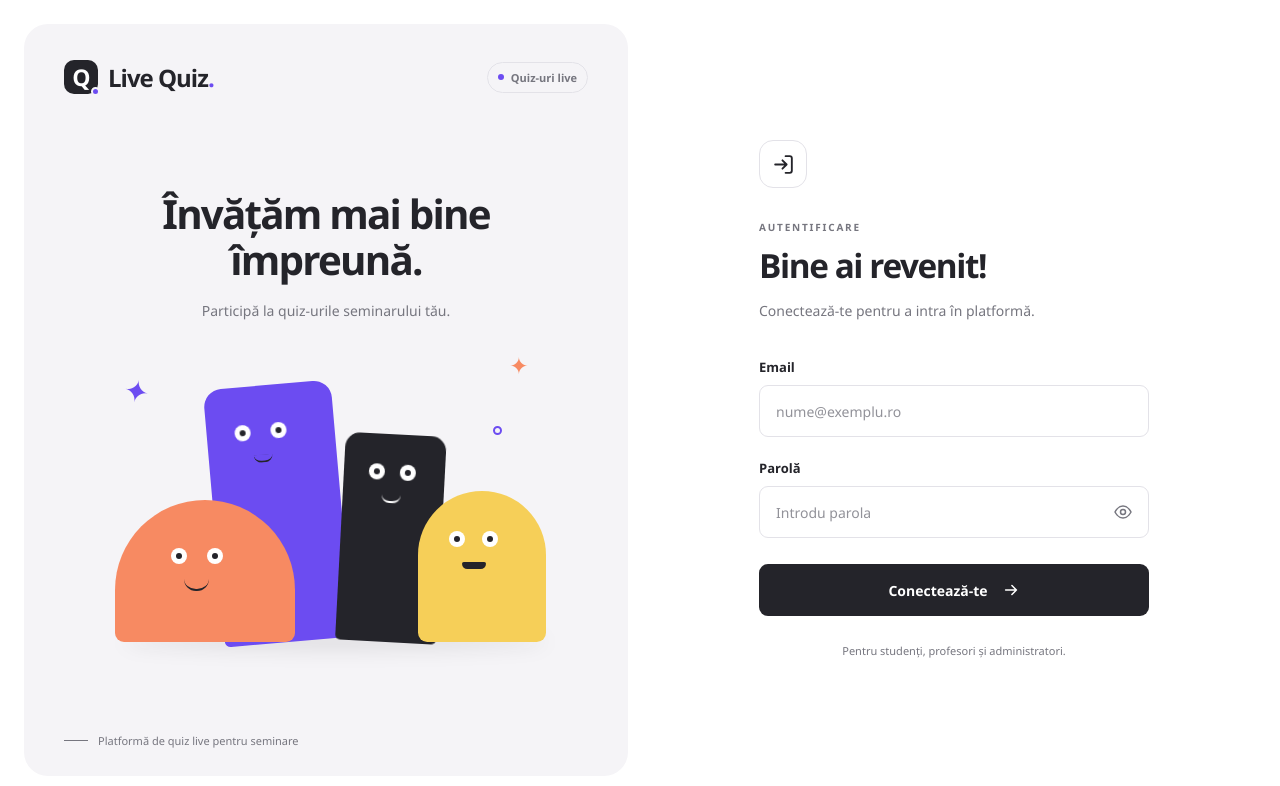
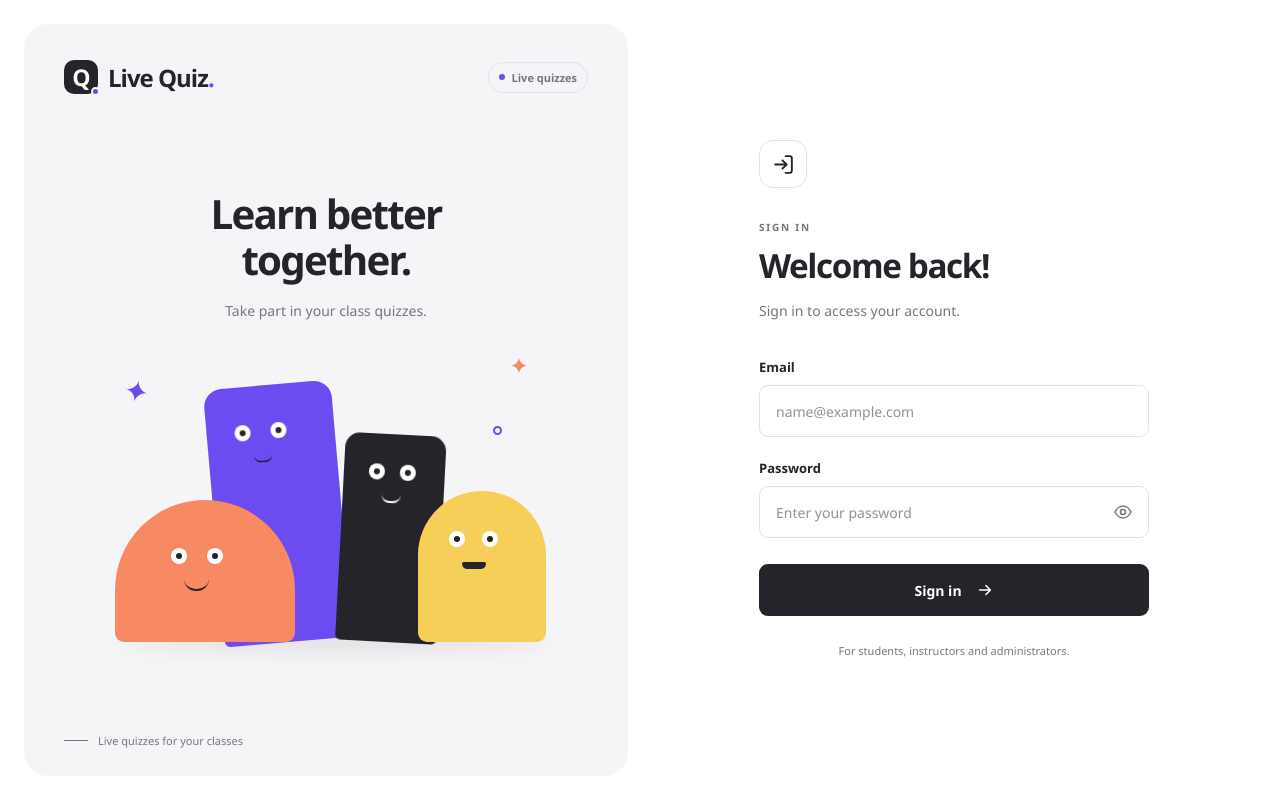
Before and after one commit to live-quiz-platform/live-quiz, an Angular app in the folder frontend/: page /login in a window 1280 px wide. Shown: the top 786 px of the page. Built offline with nearby package versions, Linux system fonts and the light colour scheme.

Commit message:
Update login text

```diff
--- a/frontend/src/app/app.routes.ts
+++ b/frontend/src/app/app.routes.ts
@@ -5,7 +5,7 @@ export const routes: Routes = [
     path: 'login',
     loadComponent: () =>
       import('./auth/login-page/login-page').then((page) => page.LoginPage),
-    title: 'Autentificare | Live Quiz'
+    title: 'Sign in | Live Quiz'
   },
   { path: '', redirectTo: 'login', pathMatch: 'full' },
   { path: '**', redirectTo: 'login' }
--- a/frontend/src/app/auth/login-form/login-form.html
+++ b/frontend/src/app/auth/login-form/login-form.html
@@ -2,7 +2,7 @@
   <div class="form-field">
     <label for="email">Email</label>
     <input id="email" name="email" type="email" autocomplete="username"
-      inputmode="email" placeholder="nume@exemplu.ro" spellcheck="false"
+      inputmode="email" placeholder="name@example.com" spellcheck="false"
       formControlName="email" required
       [class.input-invalid]="hasError('email')"
       [attr.aria-invalid]="hasError('email') ? 'true' : null"
@@ -10,27 +10,27 @@
     @if (hasError('email')) {
       <p class="field-error" id="email-error" role="alert">
         @if (loginForm.controls.email.hasError('required')) {
-          Introdu adresa de email.
+          Enter your email address.
         } @else {
-          Introdu o adresă de email validă.
+          Enter a valid email address.
         }
       </p>
     }
   </div>
 
   <div class="form-field">
-    <label for="password">Parolă</label>
+    <label for="password">Password</label>
     <div class="password-field" (focusin)="onPasswordFocus()"
       (focusout)="onPasswordBlur($event)">
       <input id="password" name="password"
         [type]="passwordVisible() ? 'text' : 'password'"
-        autocomplete="current-password" placeholder="Introdu parola"
+        autocomplete="current-password" placeholder="Enter your password"
         formControlName="password" required
         [class.input-invalid]="hasError('password')"
         [attr.aria-invalid]="hasError('password') ? 'true' : null"
         [attr.aria-describedby]="hasError('password') ? 'password-error' : null">
       <button class="password-toggle" type="button" aria-controls="password"
-        [attr.aria-label]="passwordVisible() ? 'Ascunde parola' : 'Arată parola'"
+        [attr.aria-label]="passwordVisible() ? 'Hide password' : 'Show password'"
         [attr.aria-pressed]="passwordVisible()"
         (click)="togglePasswordVisibility()">
         <svg viewBox="0 0 20 20" fill="none" aria-hidden="true">
@@ -45,12 +45,12 @@
       </button>
     </div>
     @if (hasError('password')) {
-      <p class="field-error" id="password-error" role="alert">Introdu parola.</p>
+      <p class="field-error" id="password-error" role="alert">Enter your password.</p>
     }
   </div>
 
   <button class="login-button" type="submit">
-    Conectează-te
+    Sign in
     <svg viewBox="0 0 20 20" fill="none" aria-hidden="true">
       <path d="M4 10h12m-5-5 5 5-5 5" stroke="currentColor"
         stroke-width="1.7" stroke-linecap="round" stroke-linejoin="round"/>
--- a/frontend/src/app/auth/login-page/login-page.html
+++ b/frontend/src/app/auth/login-page/login-page.html
@@ -1,17 +1,17 @@
 <main class="login-page">
   <section class="welcome-panel" aria-labelledby="welcome-title">
     <header class="welcome-header">
-      <a class="brand" href="/login" aria-label="Live Quiz, pagina de autentificare">
+      <a class="brand" href="/login" aria-label="Live Quiz, sign-in page">
         <span class="brand-mark" aria-hidden="true">Q<span></span></span>
         <span>Live Quiz<span class="brand-period">.</span></span>
       </a>
-      <span class="live-badge"><span></span> Quiz-uri live</span>
+      <span class="live-badge"><span></span> Live quizzes</span>
     </header>
 
     <div class="welcome-content">
       <div class="welcome-copy">
-        <h2 id="welcome-title">Învățăm mai bine<br>împreună.</h2>
-        <p>Participă la quiz-urile seminarului tău.</p>
+        <h2 id="welcome-title">Learn better<br>together.</h2>
+        <p>Take part in your class quizzes.</p>
       </div>
 
       <app-login-characters [passwordActive]="passwordActive()" />
@@ -19,7 +19,7 @@
 
     <footer class="welcome-footer">
       <span class="footer-line" aria-hidden="true"></span>
-      Platformă de quiz live pentru seminare
+      Live quizzes for your classes
     </footer>
   </section>
 
@@ -33,14 +33,14 @@
       </span>
 
       <header class="login-heading">
-        <p class="eyebrow">AUTENTIFICARE</p>
-        <h1 id="login-title">Bine ai revenit!</h1>
-        <p class="login-description">Conectează-te pentru a intra în platformă.</p>
+        <p class="eyebrow">SIGN IN</p>
+        <h1 id="login-title">Welcome back!</h1>
+        <p class="login-description">Sign in to access your account.</p>
       </header>
 
       <app-login-form (passwordActiveChange)="passwordActive.set($event)" />
 
-      <p class="login-caption">Pentru studenți, profesori și administratori.</p>
+      <p class="login-caption">For students, instructors and administrators.</p>
     </div>
   </section>
 </main>
--- a/frontend/src/index.html
+++ b/frontend/src/index.html
@@ -1,5 +1,5 @@
 <!doctype html>
-<html lang="ro">
+<html lang="en">
 <head>
   <meta charset="utf-8">
   <title>Live Quiz</title>
```
Also changed, not shown: 2 other files (tests, documents, lock files or other folders).
